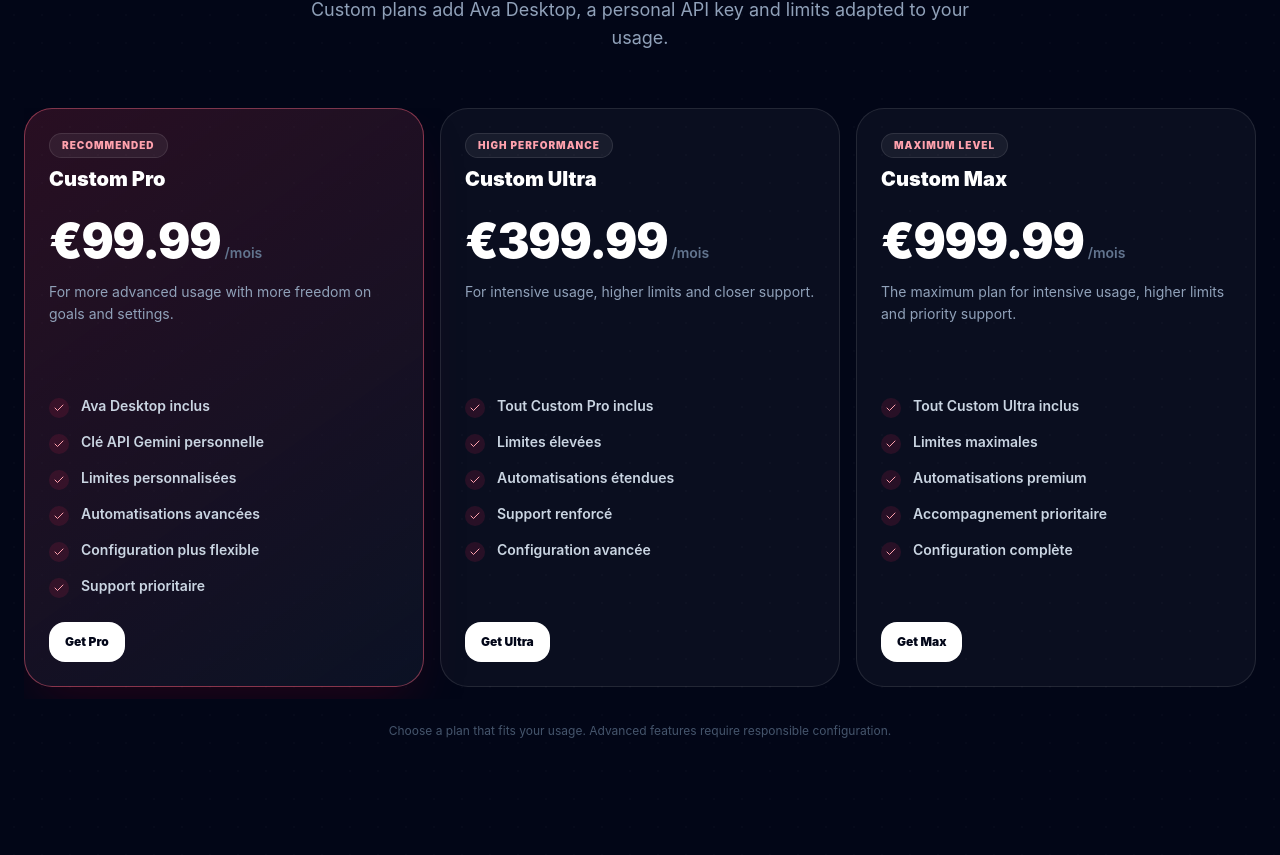
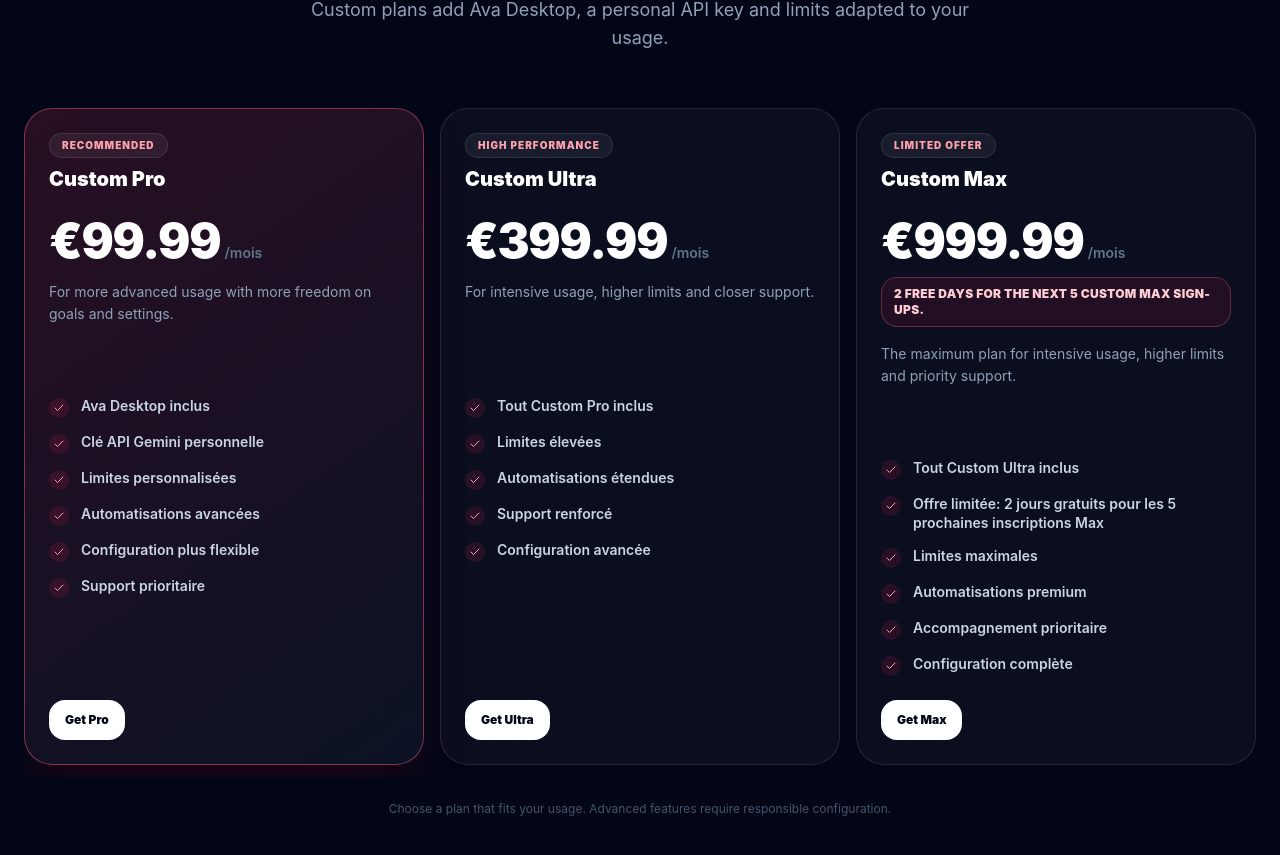
Before and after one commit to stayelles/ava-web, a Next.js app: page / in a window 1280 px wide. Shown: the part 5009-5864 px from the top of the page. Built offline with nearby package versions, Linux system fonts and the light colour scheme.

Commit message:
Add limited Custom Max trial offer

```diff
--- a/app/page.tsx
+++ b/app/page.tsx
@@ -843,7 +843,14 @@ function Pricing() {
       name: 'Custom Max',
       price: '€999.99',
       priceId: PADDLE_PRICE_CUSTOM_MAX,
-      badge: tl({ fr: 'Niveau maximal', en: 'Maximum level', de: 'Maximales Niveau', tr: 'Maksimum seviye', es: 'Nivel máximo' }),
+      badge: tl({ fr: 'Offre limitée', en: 'Limited offer', de: 'Begrenztes Angebot', tr: 'Sınırlı teklif', es: 'Oferta limitada' }),
+      promo: tl({
+        fr: '2 jours gratuits pour les 5 prochaines inscriptions Custom Max.',
+        en: '2 free days for the next 5 Custom Max sign-ups.',
+        de: '2 kostenlose Tage für die nächsten 5 Custom-Max-Anmeldungen.',
+        tr: 'Sonraki 5 Custom Max kaydı için 2 gün ücretsiz.',
+        es: '2 días gratis para las próximas 5 altas Custom Max.',
+      }),
       description: tl({
         fr: 'Le plan maximal pour usage intensif, limites hautes et accompagnement prioritaire.',
         en: 'The maximum plan for intensive usage, higher limits and priority support.',
@@ -853,6 +860,7 @@ function Pricing() {
       }),
       features: [
         'Tout Custom Ultra inclus',
+        'Offre limitée: 2 jours gratuits pour les 5 prochaines inscriptions Max',
         'Limites maximales',
         'Automatisations premium',
         'Accompagnement prioritaire',
@@ -911,6 +919,11 @@ function Pricing() {
                   <div className="mt-6">
                     <span className="text-4xl sm:text-5xl font-black tracking-tight text-white">{plan.price}</span>
                     <span className="ml-1 text-sm font-semibold text-slate-500">/mois</span>
+                    {plan.promo && (
+                      <p className="mt-3 rounded-2xl border border-rose-400/30 bg-rose-500/10 px-3 py-2 text-xs font-black uppercase tracking-wide text-rose-200">
+                        {plan.promo}
+                      </p>
+                    )}
                     <p className="mt-4 min-h-[66px] text-sm leading-relaxed text-slate-400">{plan.description}</p>
                   </div>
 
--- a/components/app/tabs/SubscriptionTab.tsx
+++ b/components/app/tabs/SubscriptionTab.tsx
@@ -173,7 +173,8 @@ const ALL_PLANS = [
     paypalPlanId: PAYPAL_PLAN_CUSTOM_MAX,
     capital: 'Plage recommandée : 8 000€ à 20 000€+',
     popular: false,
-    badge: 'Volume élevé',
+    badge: '2 jours offerts',
+    promo: 'Offre limitée : 2 jours gratuits pour les 5 prochaines inscriptions Custom Max.',
     accentColor: '#f43f5e',
     bg: 'linear-gradient(135deg, rgba(244, 63, 94, 0.08) 0%, rgba(15, 23, 42, 0.18) 100%)',
     border: 'rgba(244, 63, 94, 0.35)',
@@ -184,6 +185,7 @@ const ALL_PLANS = [
     description: 'Le plan maximal pour volumes élevés, accompagnement et limites sur mesure.',
     features: [
       'Tout Custom Ultra inclus',
+      '2 jours gratuits pour les 5 prochaines inscriptions Max',
       'Limites maximales',
       'Automatisations premium',
       'Configuration complète',
@@ -707,6 +709,11 @@ export function SubscriptionTab({ user, onRefresh, onGoToSettings }: Props) {
             </div>
 
             <div className="flex min-h-[58px] flex-col items-center justify-center gap-2">
+              {plan.promo && (
+                <span className="rounded-2xl border border-rose-400/30 bg-rose-500/10 px-3 py-2 text-center text-[10px] font-black uppercase leading-snug text-rose-200">
+                  {plan.promo}
+                </span>
+              )}
               {plan.capital && (
                 <span className="rounded-full border border-white/10 bg-slate-950/50 px-3 py-1 text-center text-[10px] font-bold uppercase text-slate-400">
                   {plan.capital.replace('Plage recommandée : ', '')}
--- a/package.json
+++ b/package.json
@@ -1,6 +1,6 @@
 {
   "name": "ava-web",
-  "version": "0.2.47",
+  "version": "0.2.48",
   "private": true,
   "scripts": {
     "dev": "next dev",
```
Also changed, not shown: 1 other file (tests, documents, lock files or other folders).
